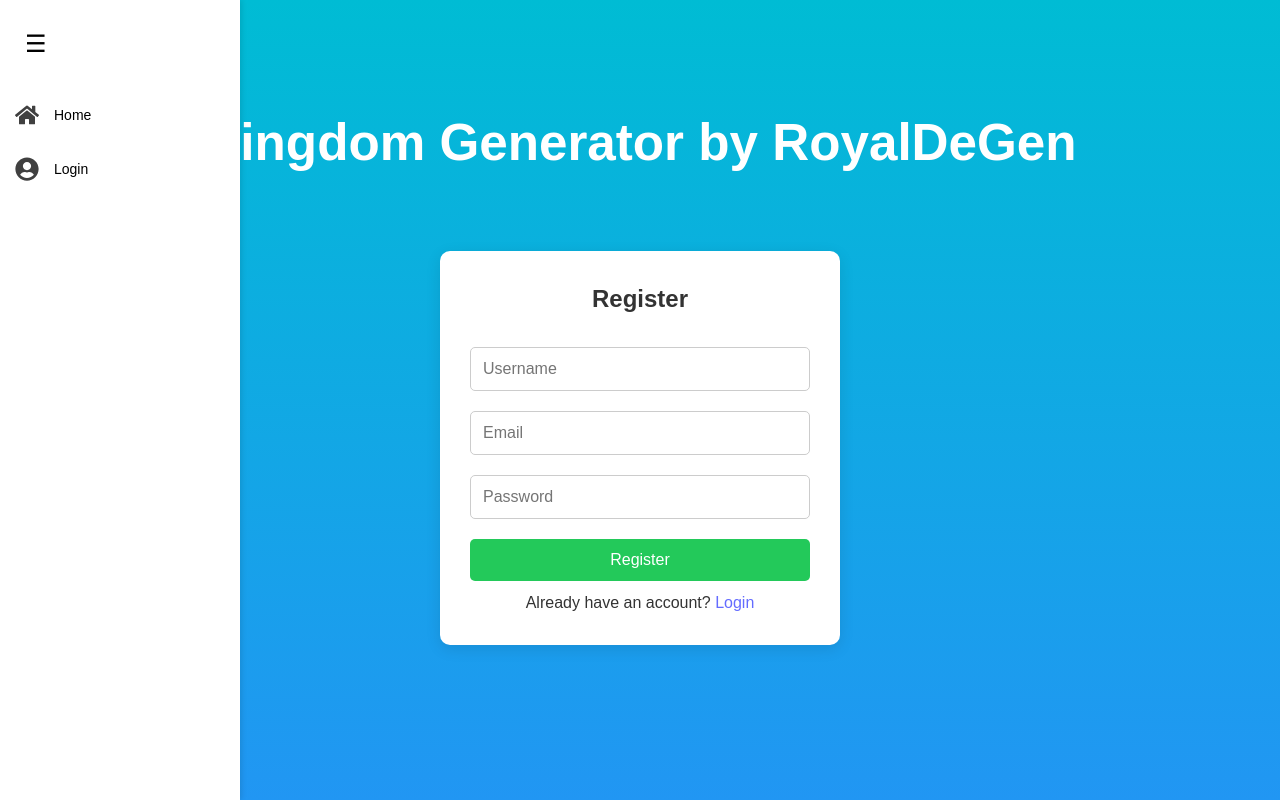
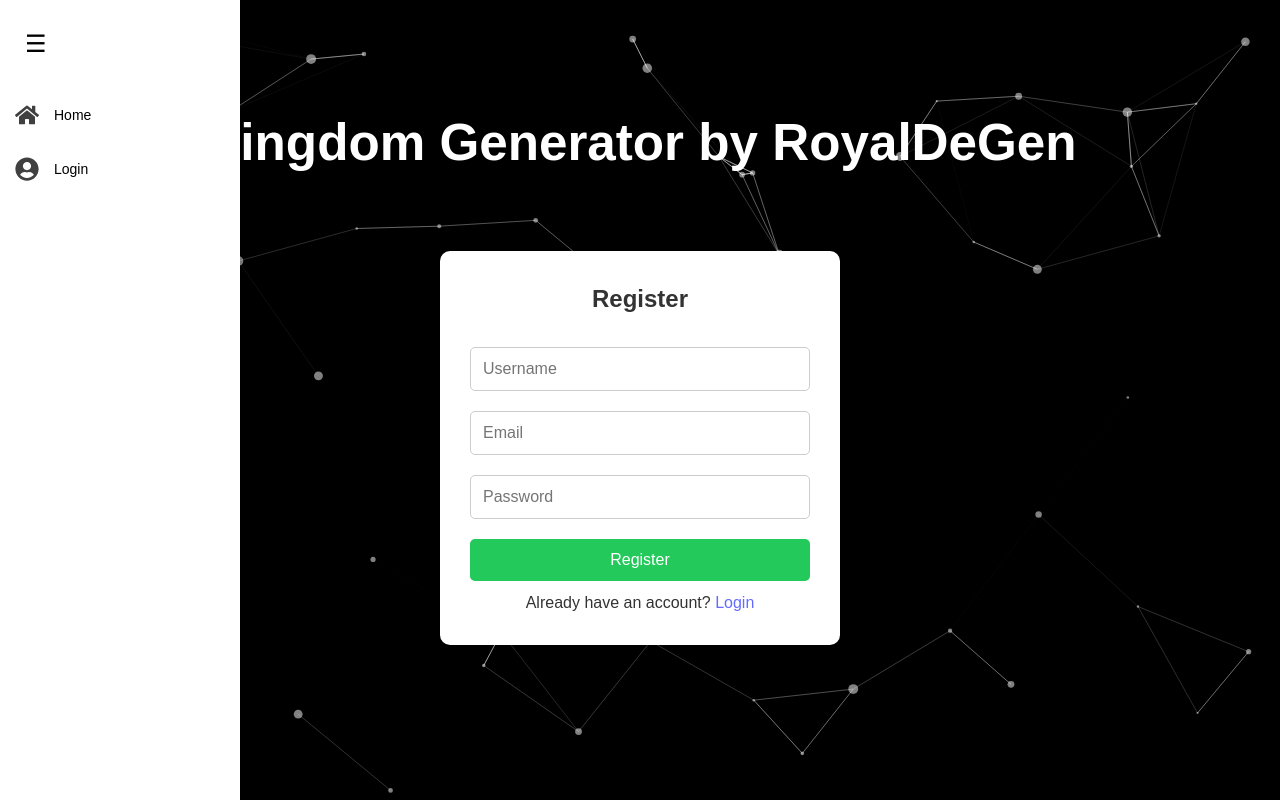
Before and after one commit to OleksandrSokils25416/KINGDOM-GENERATOR_ROYALDEGEN, a React (Vite) app in the folder client/royaldegen/: page /register in a window 1280 px wide. Built offline with nearby package versions, Linux system fonts and the light colour scheme.

Commit message:
Particles background

```diff
--- a/client/royaldegen/package.json
+++ b/client/royaldegen/package.json
@@ -11,11 +11,15 @@
     "preview": "vite preview"
   },
   "dependencies": {
+    "@react-three/fiber": "^8.17.10",
+    "@tsparticles/all": "^3.6.0",
+    "@tsparticles/react": "^3.0.0",
     "axios": "^1.7.7",
     "react": "^18.3.1",
     "react-dom": "^18.3.1",
     "react-icons": "^5.3.0",
-    "react-router-dom": "^6.28.0"
+    "react-router-dom": "^6.28.0",
+    "three": "^0.170.0"
   },
   "devDependencies": {
     "@eslint/js": "^9.13.0",
--- a/client/royaldegen/src/App.css
+++ b/client/royaldegen/src/App.css
@@ -11,16 +11,29 @@ html, body {
 
 .main-container {
   display: flex;
+  position: relative;
   flex-direction: column;
   align-items: center;
   justify-content: center;
   min-height: 100vh;
   width: 100vw;
-  background: linear-gradient(to bottom, #00bcd4, #2196f3); /* Adjusted gradient */
+  background: linear-gradient(to bottom, #00bcd4, #2196f3);
   color: white;
   font-family: Arial, sans-serif;
   padding: 20px;
+  z-index: 1;
 }
+
+.particles-bg {
+  position: fixed;
+  top: 0;
+  left: 0;
+  width: 100%;
+  height: 100%;
+  z-index: -1;
+  pointer-events: none;
+}
+
 
 h1 {
   margin-bottom: 40px;
--- a/client/royaldegen/src/App.tsx
+++ b/client/royaldegen/src/App.tsx
@@ -5,7 +5,8 @@ import OutputTextComponent from "./components/OutputText/OutputTextComponent";
 import Login from "./components/Login/Register/LoginComponent";
 import Register from "./components/Login/Register/RegisterComponent";
 import SidebarComponent from "./components/Sidebar/SidebarComponent";
-import { BrowserRouter as Router, Route, Routes, Link } from "react-router-dom";
+import { BrowserRouter as Router, Route, Routes } from "react-router-dom";
+import ParticlesBG from "./components/Particles/ParticlesBG";
 
 function App() {
   const [generatedText, setGeneratedText] = useState<string>("");
@@ -58,6 +59,7 @@ function App() {
           <Route path="/login" element={<Login />} />
           <Route path="/register" element={<Register />} />
         </Routes>
+        <ParticlesBG />
       </div>
     </Router>
   );
--- a/client/royaldegen/src/components/OutputText/OutputTextComponent.tsx
+++ b/client/royaldegen/src/components/OutputText/OutputTextComponent.tsx
@@ -1,4 +1,4 @@
-import { useEffect, useState } from "react";
+import { useEffect, useState, useRef } from "react";
 import "./OutputTextComponent.css";
 
 interface Props {
@@ -7,19 +7,20 @@ interface Props {
 
 const OutputTextComponent = ({ text }: Props) => {
   const [displayedText, setDisplayedText] = useState<string>("");
+  const indexRef = useRef(0);
 
   useEffect(() => {
-    let index = 0;
+    indexRef.current = 0;
     setDisplayedText("");
 
     const interval = setInterval(() => {
-      if (index < text.length) {
-        setDisplayedText((prev) => prev + text.charAt(index));
-        index++;
+      if (indexRef.current < text.length) {
+        setDisplayedText((prev) => prev + text.charAt(indexRef.current));
+        indexRef.current += 1;
       } else {
         clearInterval(interval);
       }
-    }, 50);
+    }, 100);
 
     return () => clearInterval(interval);
   }, [text]);
--- /dev/null
+++ b/client/royaldegen/src/components/Particles/ParticlesBG.tsx
@@ -0,0 +1,71 @@
+import { useEffect, useState } from "react";
+import Particles, { initParticlesEngine } from "@tsparticles/react";
+import { loadSlim } from "@tsparticles/slim";
+import type { Container, Engine } from "@tsparticles/engine";
+
+const ParticlesBG = () => {
+  const [init, setInit] = useState(false);
+
+  useEffect(() => {
+    initParticlesEngine(async (engine: Engine) => {
+      await loadSlim(engine);
+    }).then(() => {
+      setInit(true);
+    });
+  }, []);
+
+  const particlesLoaded = (container?: Container): Promise<void> => {
+    console.log("Particles loaded", container);
+    return Promise.resolve();
+  };
+
+  return (
+    init && (
+      <Particles
+        id="tsparticles"
+        className="particles-bg"
+        particlesLoaded={particlesLoaded}
+        options={{
+          background: {
+            color: {
+              value: "#000000",
+            },
+          },
+          fpsLimit: 120,
+          particles: {
+            color: { value: "#ffffff" },
+            links: {
+              color: "#ffffff",
+              distance: 150,
+              enable: true,
+              opacity: 0.5,
+              width: 1,
+            },
+            move: {
+              direction: "none",
+              enable: true,
+              outModes: { default: "bounce" },
+              random: false,
+              speed: 2,
+              straight: false,
+            },
+            number: {
+              density: {
+                enable: true,
+                height: 800,
+                width: 800,
+              },
+              value: 40,
+            },
+            opacity: { value: 0.5 },
+            shape: { type: "circle" },
+            size: { value: { min: 1, max: 5 } },
+          },
+          detectRetina: true,
+        }}
+      />
+    )
+  );
+};
+
+export default ParticlesBG;
```
Also changed, not shown: 2 other files (tests, documents, lock files or other folders).
